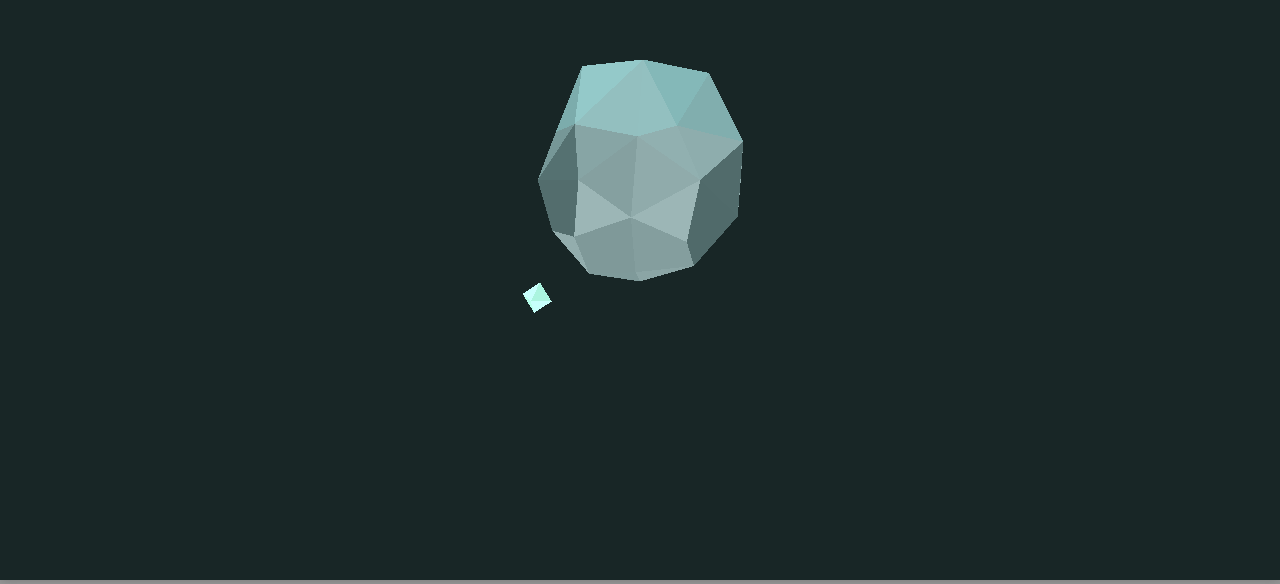
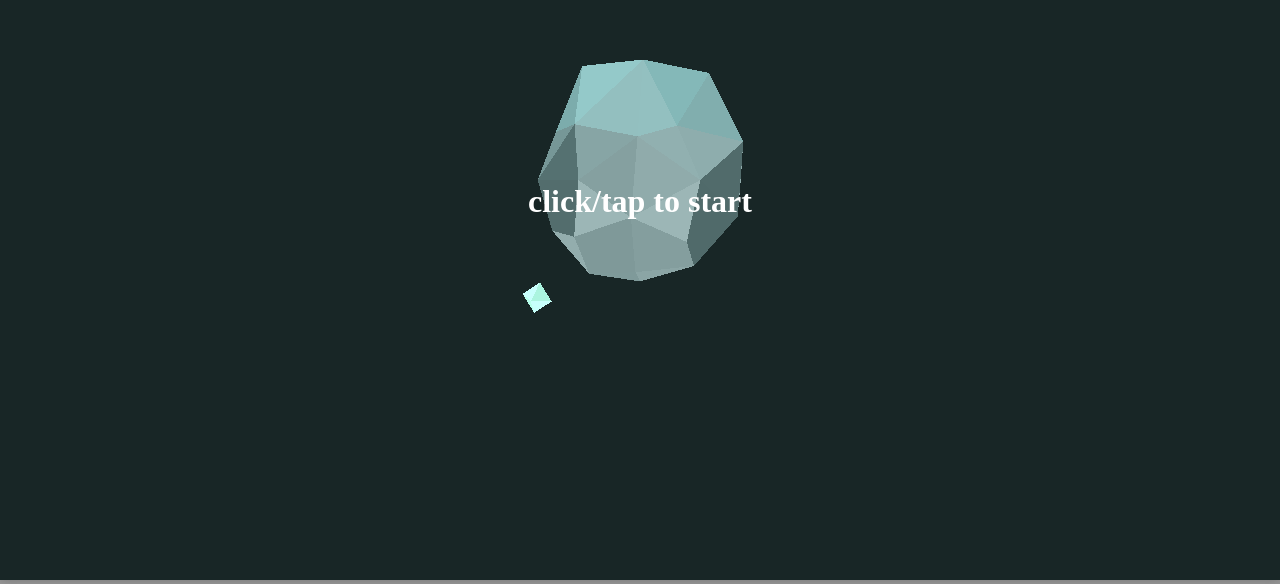
Before and after one commit to MusixBox/MusixBox, a plain HTML site: page index.html in a window 1280 px wide. Shown: the part 220-804 px from the top of the page. Drawn offline with Linux system fonts and the light colour scheme; animation ran at ten frames a second.

Commit message:
Add basic banner telling user to click to start
Also removes banner after onclick or ontouchend event.

```diff
--- a/index.css
+++ b/index.css
@@ -5,6 +5,14 @@
   left: 50%;
   top: 50%;
   z-index: 1;
+  transform: translate(-50%, -50%);
+}
+
+#click-banner {
+  color: white;
+  position: absolute;
+  top: 50%;
+  left: 50%;
   transform: translate(-50%, -50%);
 }
 
--- a/index.html
+++ b/index.html
@@ -6,7 +6,8 @@
   <title>MusixBox</title>
 </head>
 
-<body>
+<body ontouchend="removeClickBanner()" onclick="removeClickBanner()">
+  <h1 id="click-banner">click/tap to start</h1>
 </body>
 
 <!-- Libraries -->
--- a/index.js
+++ b/index.js
@@ -1,6 +1,11 @@
 // setup polysynth (plays multiple notes)
 
 // StartAudioContext(Tone.context);
+
+// Remove click banner.
+function removeClickBanner() {
+  document.getElementById("click-banner").remove();
+}
 
 var synth = new Tone.PolySynth(10, Tone.Synth).toMaster();
 
```
